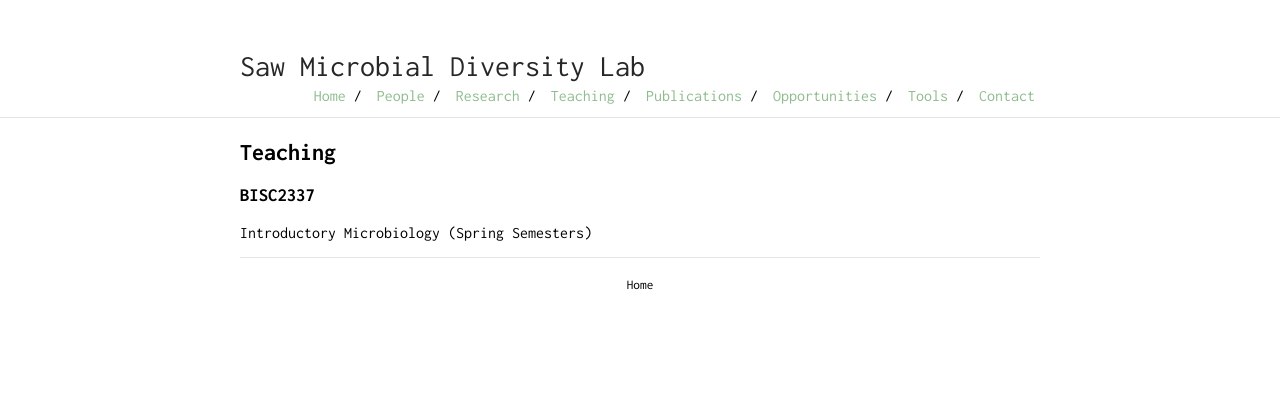
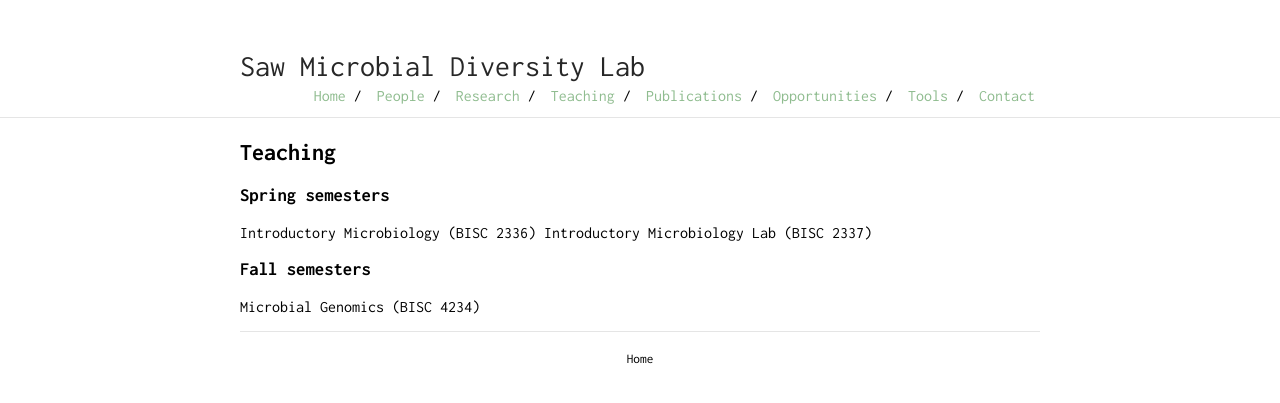
Before and after one commit to jimmysaw/jimmysaw.github.io, a Jekyll site: the page built from teaching.md, in a window 1280 px wide. Shown: the top 403 px of the page. Built offline with Jekyll 4.4.1, drawn with Linux system fonts in a browser that asks for light colours; our own code applies the rules of GitHub Pages for plain Markdown files.

Commit message:
edited teaching

```diff
--- a/teaching.md
+++ b/teaching.md
@@ -5,6 +5,12 @@ is_contact: true
 
 ## Teaching
 
-### BISC2337
+### Spring semesters
 
-Introductory Microbiology (Spring Semesters)
+Introductory Microbiology (BISC 2336)
+Introductory Microbiology Lab (BISC 2337)
+
+
+### Fall semesters
+
+Microbial Genomics (BISC 4234)
```
Also changed, not shown: index.md (+1 -1 lines).
